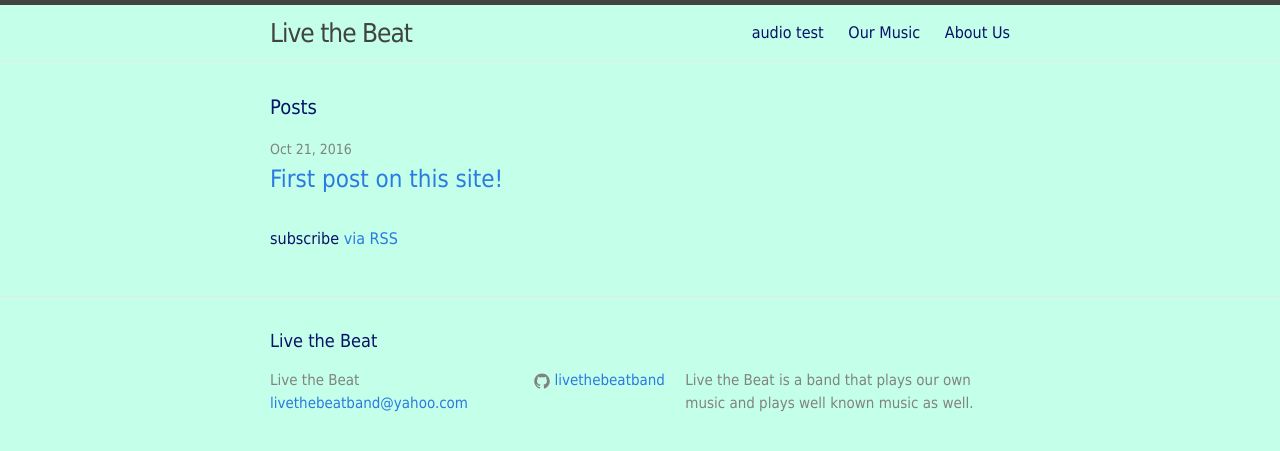
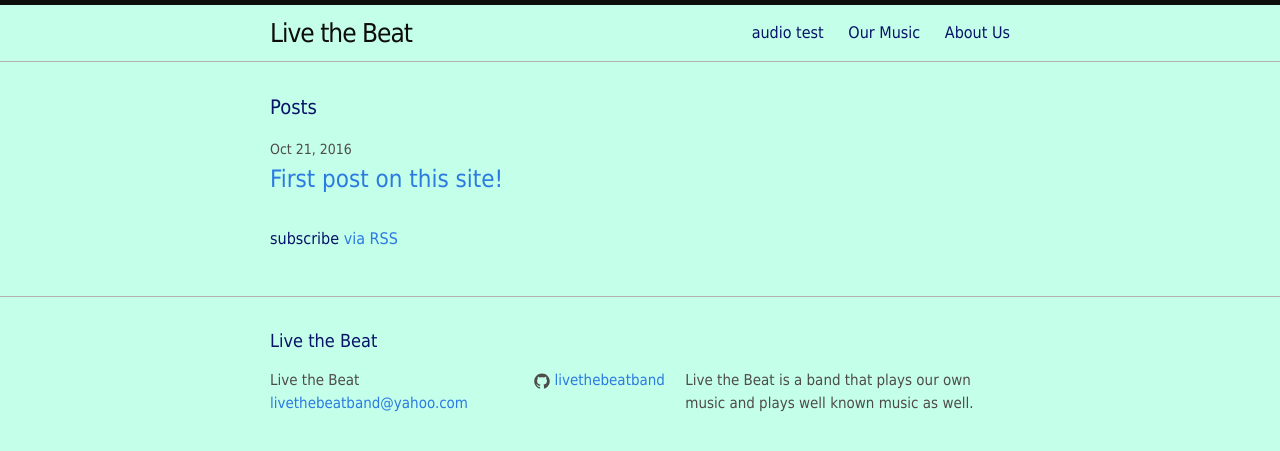
Before and after one commit to livethebeatband/livethebeatband.github.io, a Jekyll site: the page built from index.html, in a window 1280 px wide. Shown: the top 451 px of the page. Built offline with Jekyll 4.4.1, drawn with Linux system fonts in a browser that asks for light colours.

Commit message:
Update main.scss

```diff
--- a/css/main.scss
+++ b/css/main.scss
@@ -18,7 +18,7 @@ $text-color:       #081368;
 $background-color: #c4ffe9;
 $brand-color:      #2a7ae2;
 
-$grey-color:       #828282;
+$grey-color:       #4f4b4b;
 $grey-color-light: lighten($grey-color, 40%);
 $grey-color-dark:  darken($grey-color, 25%);
 
```
